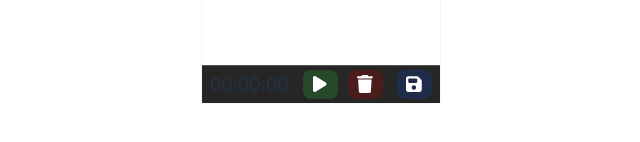
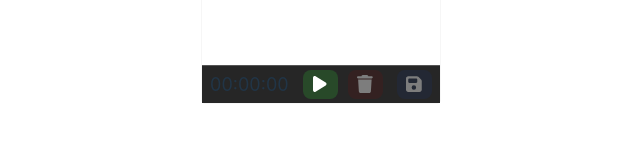
Before and after one commit to Havolt/time-tracker, a React (Vite) app: page / in a window 1280 px wide. Shown: the part 456-598 px from the top of the page, without its empty margins (319-959 px from the left). Built offline with nearby package versions, Linux system fonts and the light colour scheme.

Commit message:
Remove unused state and fix initial state time

```diff
--- a/src/components/Stopwatch.jsx
+++ b/src/components/Stopwatch.jsx
@@ -6,8 +6,7 @@ import './Stopwatch.scss'
 function Stopwatch({ saveSpentTime }) {
    // State
    const [startTimer, setStartTimer] = useState(false)
-   const [initTime, setInitTime] = useState(null)
-   const [timePassed, setTimePassed] = useState(-1)
+   const [timePassed, setTimePassed] = useState(0)
    const [saveRequested, setSaveRequested] = useState(false)
    const [invalidSave, setInvalidSave] = useState(false)
 
@@ -48,7 +47,6 @@ function Stopwatch({ saveSpentTime }) {
    */
    const clearTimer = () => {
       setTimePassed(0)
-      setInitTime(null)
       setSaveRequested(false)
       setInvalidSave(false)
    }
@@ -63,7 +61,6 @@ function Stopwatch({ saveSpentTime }) {
    */
    const handleTimer = () => {
       if (!startTimer) {
-         setInitTime(new Date())
          setStartTimer(true)
       } else {
          clearInterval(timePassedInterval)
```
